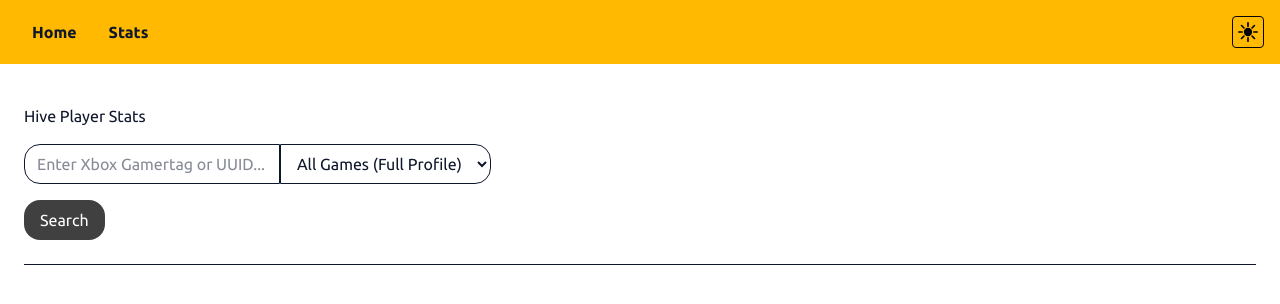
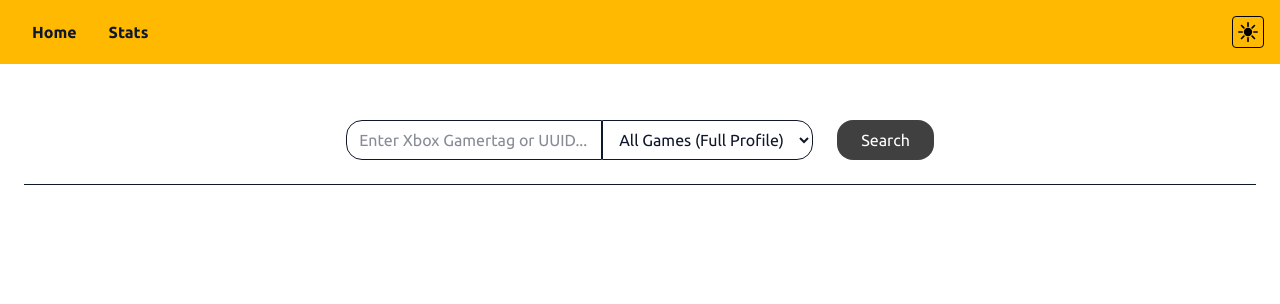
Before and after one commit to Chaus9587/hivestats-viewer, a Vue app: page /stats in a window 1280 px wide. Shown: the top 304 px of the page. Built offline with nearby package versions, Linux system fonts and the light colour scheme.

Commit message:
Changed some visuals

```diff
--- a/src/views/PlayerStat.vue
+++ b/src/views/PlayerStat.vue
@@ -1,7 +1,7 @@
 <!-- src/components/PlayerStats.vue -->
 <script setup>
 import { ref, computed } from 'vue'
-import { useHiveStats } from '../composables/useHiveStats'
+import { useHiveStats } from '@/composables/useHiveStats'
 
 const username = ref('')
 const selectedGame = ref('all')
@@ -39,12 +39,12 @@
   fetchPlayerStats(username.value)
 }
 
-// Computed helper to get the currently selected single game's data
+// Get game(s) stats based on what you've selected in dropdown menuq
 const currentSingleGameStats = computed(() => {
   if (!stats.value || selectedGame.value === 'all') return null
   const gameData = stats.value[selectedGame.value]
 
-  // Remember: PlayHive returns [] if the player has never played that mode
+  // Empty Array for gamemodes that have never played
   if (!gameData || Array.isArray(gameData)) return null
   return gameData
 })
@@ -71,9 +71,7 @@
 
 <template>
   <div class="p-6">
-    <h2 class="my-4">Hive Player Stats</h2>
-
-    <form @submit.prevent="handleSearch" class="search-bar">
+    <form @submit.prevent="handleSearch" class="search-bar mt-5 md:mt-8 md:flex md:items-center md:justify-center">
       <input
         v-model="username"
         type="text"
@@ -94,7 +92,7 @@
       <button
         type="submit"
         :disabled="loading"
-        class="py-2 px-4 mt-4 bg-neutral-700 text-white rounded-2xl dark:bg-neutral-200 dark:text-black hover:cursor-pointer">
+        class="py-2 px-6 mt-5 md:mt-0 md:ml-6 bg-neutral-700 text-white rounded-2xl dark:bg-neutral-200 dark:text-black hover:cursor-pointer">
         {{ loading ? 'Fetching...' : 'Search' }}
       </button>
     </form>
```
